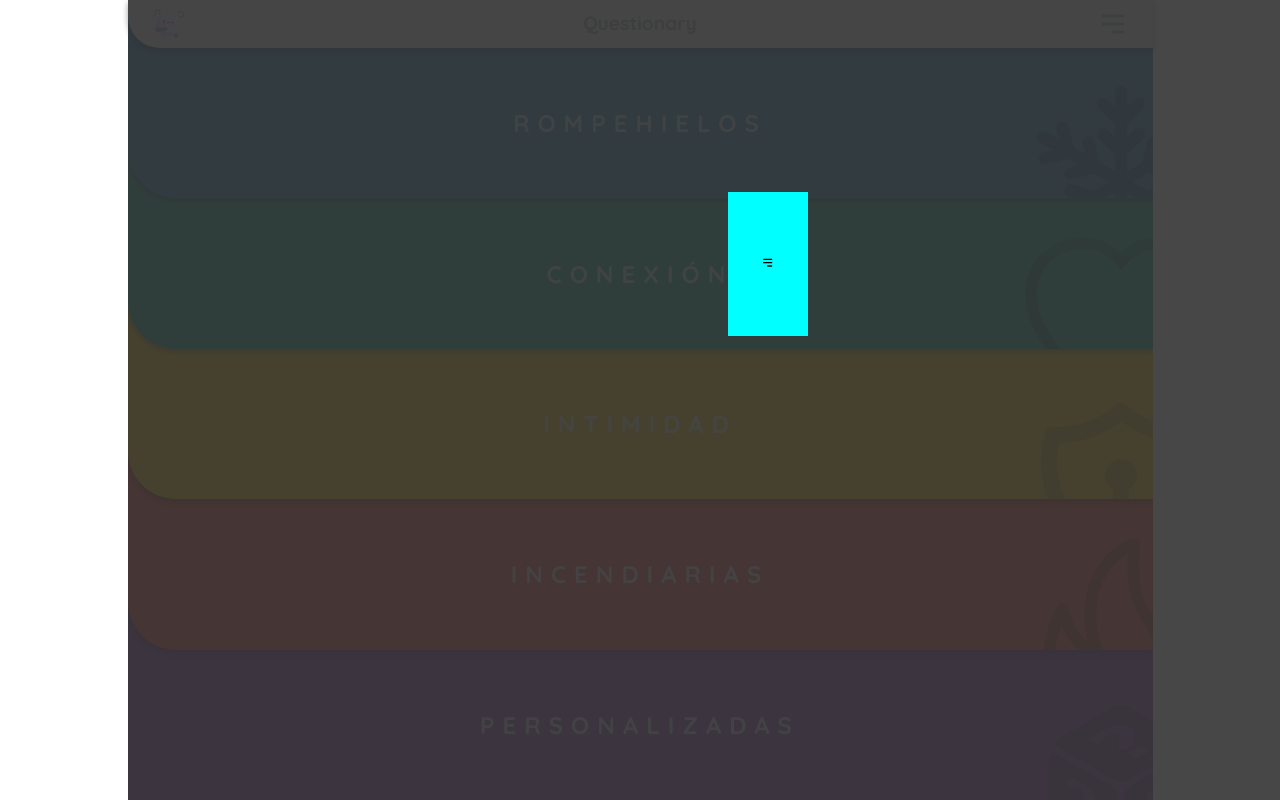
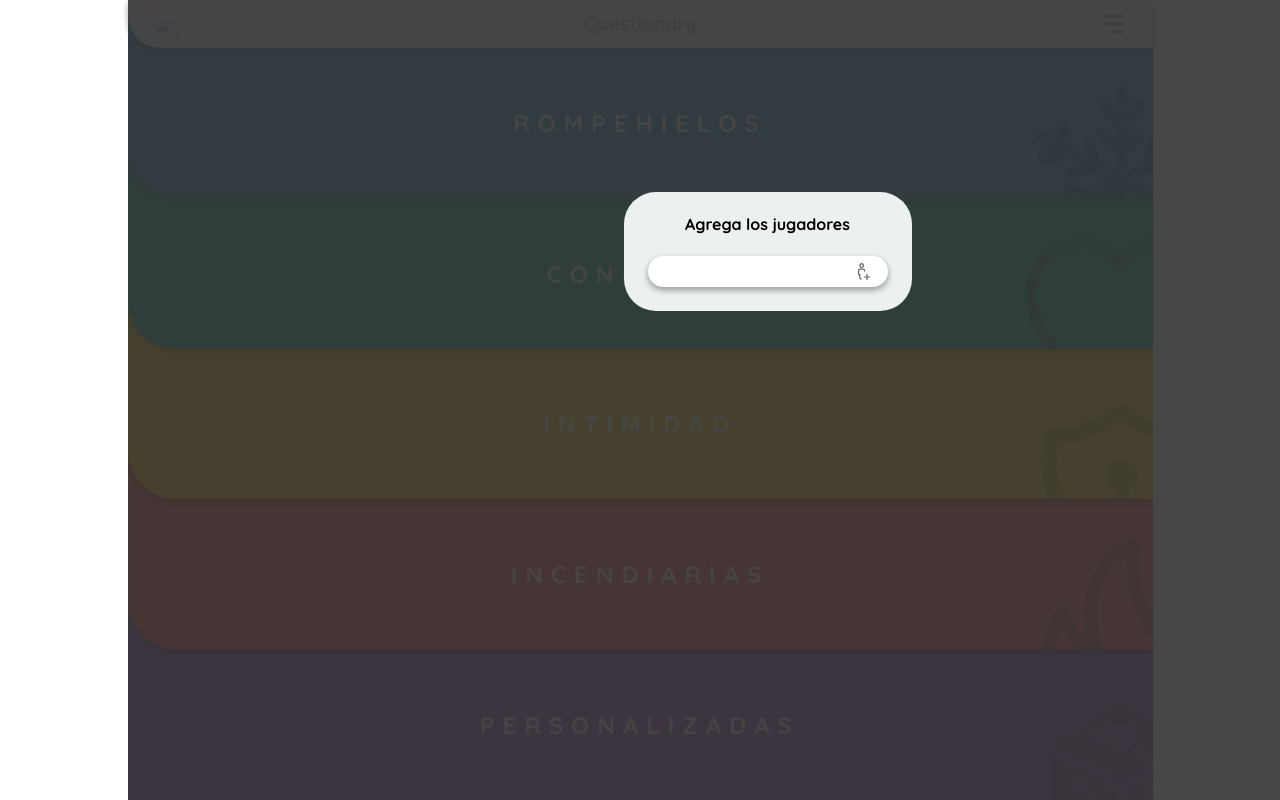
Before and after one commit to StivenTC/Questionary, a React (Create React App) app: page / in a window 1280 px wide. Built offline with nearby package versions, Linux system fonts and the light colour scheme.

Commit message:
feat: players

```diff
--- a/src/components/Groups/Groups.js
+++ b/src/components/Groups/Groups.js
@@ -1,14 +1,68 @@
-import React, { useState } from 'react';
-import { HiMenuAlt3 } from 'react-icons/hi';
+import React, { useEffect, useState } from 'react';
+import { VscPersonAdd, VscPerson } from 'react-icons/vsc';
+import { TbTrashX } from 'react-icons/tb';
+
 
 function Groups() {
+  const [players, setPlayers] = useState(JSON.parse(localStorage.getItem('players')) || []);
+
+  // useEffect(() => {
+  //   const items = JSON.parse(localStorage.getItem('players'));
+  //   if (items) {
+  //     setPlayers(items);
+  //   }
+  // }, []);
+
+  useEffect(() => {
+    if (players) {
+      localStorage.setItem('players', JSON.stringify(players));
+    }
+  }, [players]);
+
+
+  const handleKeyDown = event => {
+    console.log('down')
+    const value = event.target.value;
+    const list = players || [];
+
+    if (event.key === 'Enter') {
+      console.log('enter')
+      // setPlayers('')
+      list.push(value)
+      console.log(list)
+      setPlayers(prev => [...prev])
+      // localStorage.setItem('players', JSON.stringify(list));
+      event.target.value = '';
+    }
+  };
+
+  const removeName = (name) => {
+    console.log('remove');
+    const list = players.filter((arr) => arr !== name);
+    localStorage.setItem('players', JSON.stringify(list));
+    setPlayers(list);
+  }
+
+  console.log(players);
 
   return (
-    <>
-      <button className="group">
-        <HiMenuAlt3 />
-      </button>
-    </>
+    <div className='group'>
+      <h2>Agrega los jugadores</h2>
+      <ul>
+        {players && players.map((name, index) =>
+          <li key={index}>
+            <VscPerson />
+            {name}
+            <TbTrashX onClick={() => removeName(name)} />
+          </li>
+        )}
+      </ul>
+
+      <label>
+        <input onKeyDown={(event) => handleKeyDown(event)} />
+        <VscPersonAdd />
+      </label>
+    </div>
   );
 }
 
--- a/src/components/Groups/Groups.scss
+++ b/src/components/Groups/Groups.scss
@@ -1,5 +1,73 @@
 .group {
-  width: 5rem;
-  height: 9rem;
-  background-color: aqua;
+  width: 18rem;
+  height: auto;
+  background-color: $clouds;
+  text-align: center;
+  padding: 1.5rem;
+  border-radius: 2rem;
+
+  h2 {
+    margin-bottom: 1rem;
+  }
+
+  >ul {
+    color: $midnight;
+    margin-bottom: 1.5rem;
+    width: 100%;
+    background: $whitecity;
+    border-radius: 1rem;
+
+    >li {
+      position: relative;
+      @include flex-center;
+      justify-content: flex-start;
+      padding: .5rem 1rem;
+      text-transform: capitalize;
+
+      >svg:first-child {
+        margin-right: .5rem;
+        opacity: 0.5;
+      }
+
+      >svg:last-child {
+        margin-left: auto;
+        color: $firestarter;
+        opacity: .7;
+      }
+
+      &:after {
+        content: '';
+        position: absolute;
+        width: 90%;
+        height: 1px;
+        bottom: 0;
+        background-color: $clouds;
+      }
+    }
+
+  }
+
+  >label {
+    position: relative;
+    display: flex;
+    align-items: center;
+
+    >input {
+      padding: 0.5rem 1rem;
+      border: none;
+      width: 100%;
+      box-shadow: $shadow;
+      border-radius: 2rem;
+      margin: 0 auto;
+      color: $midnight;
+    }
+
+    >svg {
+      position: absolute;
+      right: 1rem;
+      opacity: 0.6;
+      font-size: 1.2rem;
+      //margin-left: -2rem;
+    }
+  }
 }
--- a/src/components/Modal/Modal.scss
+++ b/src/components/Modal/Modal.scss
@@ -17,6 +17,8 @@
     z-index: inherit;
     position: relative;
     overflow: hidden;
+    max-width: 90vw;
+    max-height: 60vh;
     margin-top: 12rem;
   }
 }
--- a/src/sass/_variables.scss
+++ b/src/sass/_variables.scss
@@ -14,7 +14,7 @@ $shadow: 0 3px 6px rgba(0, 0, 0, 0.16), 0 3px 6px rgba(0, 0, 0, 0.23);
 
 
 //colors
-$whitecity: #dfe6e9;
+$whitecity: #fbfeff;
 $midnight: #2c3e50;
 $clouds: #ecf0f1;
 $asbesto: #95a5a6;
```
